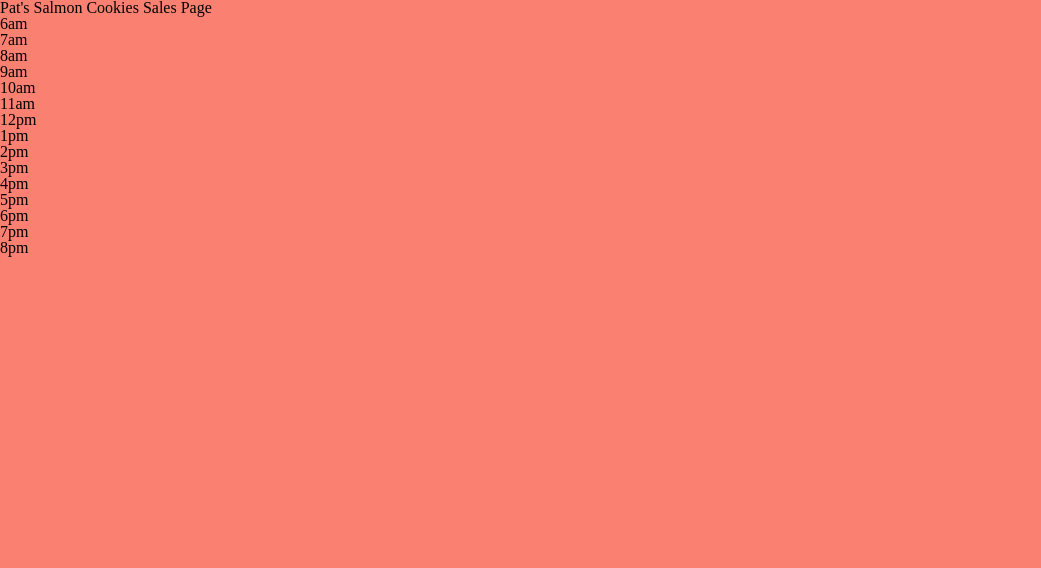
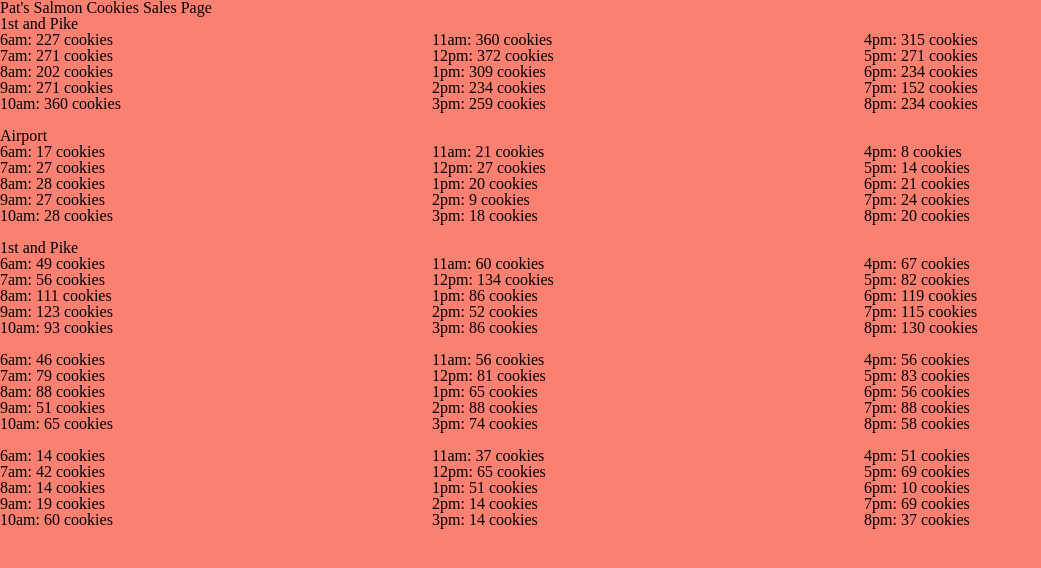
Before and after one commit to lhchandler4/cookie-stand, a plain HTML site: page sales.html in a window 1280 px wide. Shown: the whole page, without its empty margins (0-1041 px from the left). Drawn offline with Linux system fonts and the light colour scheme.

Commit message:
cookie data

```diff
--- a/css/style.css
+++ b/css/style.css
@@ -1,3 +1,7 @@
 body {
   background-color: salmon;
 }
+
+ul {
+    column-count: 3;
+}
--- a/js/app.js
+++ b/js/app.js
@@ -36,6 +36,7 @@ var pikeStore = {
 };
 
 pikeStore.custCalc();
+pikeStore.cookieCalc();
 
 var airportStore = {
   location: 'SeaTac Airport',
@@ -56,7 +57,7 @@ var airportStore = {
   },
   cookieCalc: function() {
     for (var j = 0; j < this.custAvg.length; j++){
-      var oneHourCookies = this.custAvg[j] * this.avgSalePerHour;
+      var oneHourCookies = Math.ceil(this.custAvg[j] * this.avgSalePerHour);
       console.log(oneHourCookies);
       this.cookies[j] = oneHourCookies;
     }
@@ -69,6 +70,9 @@ var airportStore = {
     console.log(sum);
   }
 };
+
+airportStore.custCalc();
+airportStore.cookieCalc();
 
 var centerStore = {
   location: 'Seattle Center',
@@ -89,7 +93,7 @@ var centerStore = {
   },
   cookieCalc: function() {
     for (var j = 0; j < this.custAvg.length; j++){
-      var oneHourCookies = this.custAvg[j] * this.avgSalePerHour;
+      var oneHourCookies = Math.ceil(this.custAvg[j] * this.avgSalePerHour);
       console.log(oneHourCookies);
       this.cookies[j] = oneHourCookies;
     }
@@ -102,6 +106,9 @@ var centerStore = {
     console.log(sum);
   }
 };
+
+centerStore.custCalc();
+centerStore.cookieCalc();
 
 var hillStore = {
   location: 'Capitol Hill',
@@ -122,7 +129,7 @@ var hillStore = {
   },
   cookieCalc: function() {
     for (var j = 0; j < this.custAvg.length; j++){
-      var oneHourCookies = this.custAvg[j] * this.avgSalePerHour;
+      var oneHourCookies = Math.ceil(this.custAvg[j] * this.avgSalePerHour);
       console.log(oneHourCookies);
       this.cookies[j] = oneHourCookies;
     }
@@ -135,6 +142,9 @@ var hillStore = {
     console.log(sum);
   }
 };
+
+hillStore.custCalc();
+hillStore.cookieCalc();
 
 var alkiStore = {
   location: 'Alki',
@@ -155,7 +165,7 @@ var alkiStore = {
   },
   cookieCalc: function() {
     for (var j = 0; j < this.custAvg.length; j++){
-      var oneHourCookies = this.custAvg[j] * this.avgSalePerHour;
+      var oneHourCookies = Math.ceil(this.custAvg[j] * this.avgSalePerHour);
       console.log(oneHourCookies);
       this.cookies[j] = oneHourCookies;
     }
@@ -169,10 +179,45 @@ var alkiStore = {
   }
 };
 
+alkiStore.custCalc();
+alkiStore.cookieCalc();
+
 var ulEl = document.getElementById('pike');
 console.log(ulEl);
 for(var i = 0; i < hours.length; i++) {
   var liEl = document.createElement('li');
-  liEl.textContent = hours[i];
+  liEl.textContent = hours[i] + ': ' + pikeStore.cookies[i] + ' cookies';
   ulEl.appendChild(liEl);
 }
+
+var ulEl = document.getElementById('airport');
+console.log(ulEl);
+for(var i = 0; i < hours.length; i++) {
+  var liEl = document.createElement('li');
+  liEl.textContent = hours[i] + ': ' + airportStore.cookies[i] + ' cookies';
+  ulEl.appendChild(liEl);
+}
+
+var ulEl = document.getElementById('center');
+console.log(ulEl);
+for(var i = 0; i < hours.length; i++) {
+  var liEl = document.createElement('li');
+  liEl.textContent = hours[i] + ': ' + centerStore.cookies[i] + ' cookies';
+  ulEl.appendChild(liEl);
+}
+
+var ulEl = document.getElementById('hill');
+console.log(ulEl);
+for(var i = 0; i < hours.length; i++) {
+  var liEl = document.createElement('li');
+  liEl.textContent = hours[i] + ': ' + hillStore.cookies[i] + ' cookies';
+  ulEl.appendChild(liEl);
+}
+
+var ulEl = document.getElementById('alki');
+console.log(ulEl);
+for(var i = 0; i < hours.length; i++) {
+  var liEl = document.createElement('li');
+  liEl.textContent = hours[i] + ': ' + alkiStore.cookies[i] + ' cookies';
+  ulEl.appendChild(liEl);
+}
--- a/sales.html
+++ b/sales.html
@@ -10,11 +10,19 @@
 </head>
 <body>
   <h1>Pat's Salmon Cookies Sales Page</h1>
+  <p>1st and Pike</p>
     <ul id="pike"></ul>
+    <br>
+    <p>Airport</p>
     <ul id="airport"></ul>
+    <br>
+    <p>1st and Pike</p>
     <ul id="center"></ul>
+    <br>
     <ul id="hill"></ul>
+    <br>
     <ul id="alki"></ul>
+    <br>
   <script src="js/app.js"></script>
 </body>
 </html>
```
